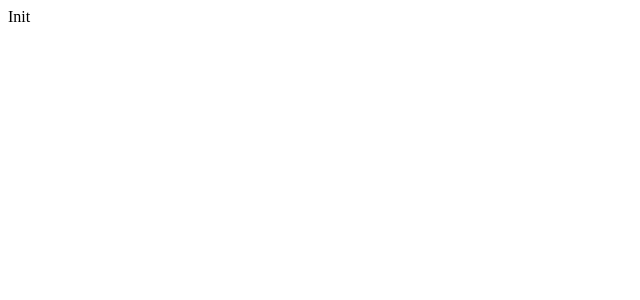
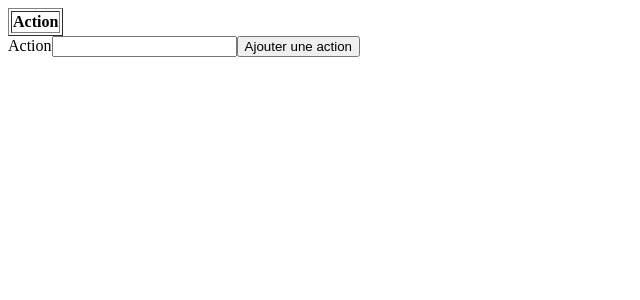
Before and after one commit to jonathanlevaillant/countdown, a React (Create React App) app: page / in a window 1280 px wide. Shown: the top 300 px of the page, without its empty margins (0-640 px from the left). Built offline with nearby package versions, Linux system fonts and the light colour scheme.

Commit message:
add new todo

```diff
--- a/package.json
+++ b/package.json
@@ -17,6 +17,7 @@
     "react"
   ],
   "dependencies": {
+    "prop-types": "^15.7.2",
     "react": "^16.12.0",
     "react-dom": "^16.12.0",
     "react-redux": "^7.1.3",
--- a/src/actions/tasks.js
+++ /dev/null
@@ -1,8 +0,0 @@
-export const ADD_TASK = 'ADD_TASK';
-
-export const addTask = name => {
-  return {
-    type: ADD_TASK,
-    name,
-  };
-};
--- /dev/null
+++ b/src/actions/todos.js
@@ -0,0 +1,11 @@
+export const ADD_TODO = 'ADD_TODO';
+
+let nextTodoId = 0;
+
+export const addTodo = text => {
+  return {
+    type: ADD_TODO,
+    id: nextTodoId++,
+    text,
+  };
+};
--- /dev/null
+++ b/src/components/AddTodo.js
@@ -0,0 +1,25 @@
+import React, { useState } from 'react';
+import { useDispatch } from 'react-redux';
+
+import { addTodo } from '../actions/todos';
+
+const AddTodo = () => {
+  const dispatch = useDispatch();
+  const [text, setText] = useState('');
+
+  const handleSubmit = e => {
+    e.preventDefault();
+
+    dispatch(addTodo(text));
+  };
+
+  return (
+    <form onSubmit={handleSubmit}>
+      <label htmlFor="text">Action</label>
+      <input id="text" type="text" onChange={e => setText(e.target.value)} value={text} required />
+      <button type="submit">Ajouter une action</button>
+    </form>
+  );
+};
+
+export default AddTodo;
--- a/src/components/App.js
+++ b/src/components/App.js
@@ -1,5 +1,13 @@
 import React from 'react';
 
-const App = () => <div>Init</div>;
+import TodoList from './TodoList';
+import AddTodo from './AddTodo';
+
+const App = () => (
+  <>
+    <TodoList />
+    <AddTodo />
+  </>
+);
 
 export default App;
--- /dev/null
+++ b/src/components/Todo.js
@@ -0,0 +1,18 @@
+import React from 'react';
+import PropTypes from 'prop-types';
+
+const Todo = props => {
+  const { text } = props;
+
+  return (
+    <>
+      <td>{text}</td>
+    </>
+  );
+};
+
+Todo.propTypes = {
+  text: PropTypes.string.isRequired,
+};
+
+export default Todo;
--- /dev/null
+++ b/src/components/TodoList.js
@@ -0,0 +1,29 @@
+import React from 'react';
+import { useSelector } from 'react-redux';
+
+import Todo from './Todo';
+
+const TodoList = () => {
+  const todos = useSelector(state => state.todos);
+
+  return (
+    <table border="1">
+      <thead>
+        <tr>
+          <th>Action</th>
+        </tr>
+      </thead>
+      <tbody>
+        {todos.map(todo => {
+          return (
+            <tr key={todo.id}>
+              <Todo {...todo} />
+            </tr>
+          );
+        })}
+      </tbody>
+    </table>
+  );
+};
+
+export default TodoList;
--- a/src/reducers/index.js
+++ b/src/reducers/index.js
@@ -1,9 +1,9 @@
 import { combineReducers } from 'redux';
 
-import tasks from './tasks';
+import todos from './todos';
 
 const reducers = combineReducers({
-  tasks,
+  todos,
 });
 
 export default reducers;
--- a/src/reducers/tasks.js
+++ /dev/null
@@ -1,18 +0,0 @@
-import { ADD_TASK } from '../actions/tasks';
-
-const initialState = {
-  tasks: [],
-};
-
-const tasks = (state = initialState, action) => {
-  switch (action.type) {
-    case ADD_TASK:
-      return {
-        ...state,
-      };
-    default:
-      return state;
-  }
-};
-
-export default tasks;
--- /dev/null
+++ b/src/reducers/todos.js
@@ -0,0 +1,20 @@
+import { ADD_TODO } from '../actions/todos';
+
+const initialState = [];
+
+const todos = (state = initialState, action) => {
+  switch (action.type) {
+    case ADD_TODO:
+      return [
+        ...state,
+        {
+          id: action.id,
+          text: action.text,
+        },
+      ];
+    default:
+      return state;
+  }
+};
+
+export default todos;
```
